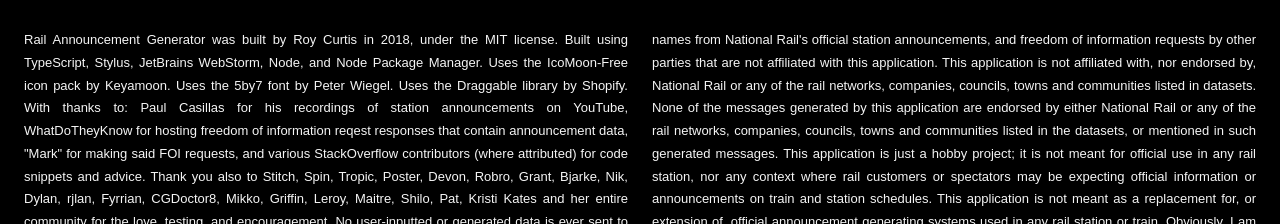
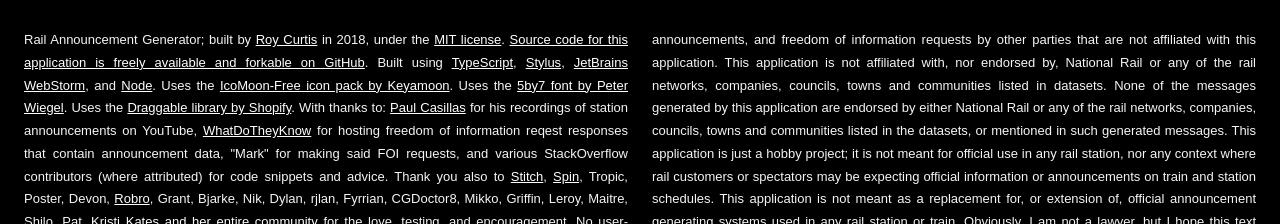
Before and after one commit to RoyCurtis/RAG, a website with bundled scripts: page index.html in a window 1280 px wide. Both pictures are taken after a click on the button 800 px from the left and 149 px from the top of the page. Shown: the part 576-800 px from the top of the page. Built offline with nearby package versions, Linux system fonts and the light colour scheme.

Commit message:
Add links to acknowledgements block

```diff
--- a/css/settings.styl
+++ b/css/settings.styl
@@ -48,6 +48,12 @@
     padding      24px
     text-align   justify
 
+    a
+      color $fgBrightest
+
+      &:visited
+        color $fgDim
+
   form
     display grid
     flex    1
--- a/index.html
+++ b/index.html
@@ -99,22 +99,23 @@
 
     <h1>%ST_LEGAL%</h1>
 
-    <p>
-      Rail Announcement Generator was built by Roy Curtis in 2018, under the MIT license.
-      Built using TypeScript, Stylus, JetBrains WebStorm, Node, and Node Package Manager.
-      Uses the IcoMoon-Free icon pack by Keyamoon. Uses the 5by7 font by Peter Wiegel.
-      Uses the Draggable library by Shopify.
-      With thanks to: Paul Casillas for his recordings of station announcements on
-      YouTube, WhatDoTheyKnow for hosting freedom of information reqest responses that
+    <p id="legalBlock">
+      Rail Announcement Generator; built by [Roy Curtis] in 2018, under the [MIT license].
+      [Source code for this application is freely available and forkable on GitHub].
+      Built using [TypeScript], [Stylus], [JetBrains WebStorm], and [Node].
+      Uses the [IcoMoon-Free icon pack by Keyamoon]. Uses the [5by7 font by Peter Wiegel].
+      Uses the [Draggable library by Shopify].
+      With thanks to: [Paul Casillas] for his recordings of station announcements on
+      YouTube, [WhatDoTheyKnow] for hosting freedom of information reqest responses that
       contain announcement data, "Mark" for making said FOI requests, and various
       StackOverflow contributors (where attributed) for code snippets and advice.
-      Thank you also to Stitch, Spin, Tropic, Poster, Devon, Robro, Grant, Bjarke, Nik,
-      Dylan, rjlan, Fyrrian, CGDoctor8, Mikko, Griffin, Leroy, Maitre, Shilo, Pat, Kristi
-      Kates and her entire community for the love, testing, and encouragement.
+      Thank you also to [Stitch], [Spin], Tropic, Poster, Devon, [Robro], Grant, Bjarke,
+      Nik, Dylan, rjlan, Fyrrian, CGDoctor8, Mikko, Griffin, Leroy, Maitre, Shilo, Pat,
+      [Kristi Kates and her entire community] for the love, testing, and encouragement.
       No user-inputted or generated data is ever sent to a remote server, at any time.
       Local storage is used only to store and recall JSON state and application settings,
       on user's explicit and intentional request.
-      This application uses phrases, vocabulary, and station names from National Rail's
+      This application uses phrases, vocabulary, and station names from [National Rail]'s
       official station announcements, and freedom of information requests by other parties
       that are not affiliated with this application.
       This application is not affiliated with, nor endorsed by, National Rail or any of
@@ -129,7 +130,26 @@
       announcement generating systems used in any rail station or train.
       Obviously, I am not a lawyer, but I hope this text makes it clear enough that this
       is just a hobby of mine, with zero commercial intent. Please enjoy, and thanks!
+
+      [0]:  https://roycurtis.com
+      [1]:  https://github.com/RoyCurtis/RAG/blob/master/LICENSE.md
+      [2]:  https://github.com/RoyCurtis/RAG
+      [3]:  https://www.typescriptlang.org/
+      [4]:  http://stylus-lang.com/
+      [5]:  https://www.jetbrains.com/webstorm/
+      [6]:  https://nodejs.org/en/
+      [7]:  https://icomoon.io/
+      [8]:  http://www.peter-wiegel.de/5by7.html
+      [9]:  https://shopify.github.io/draggable/
+      [10]: https://www.youtube.com/channel/UC8Hokjo49qLuy3L4bDS5c8w
+      [11]: https://www.whatdotheyknow.com/request/london_overground_announcments
+      [12]: https://laken.net/
+      [13]: http://calebflatten.com/
+      [14]: https://robrotheram.com/
+      [15]: https://www.twitch.tv/kristikates
+      [16]: http://www.nationalrail.co.uk/
     </p>
+
   </div>
 
   <!-- Display size warning -->
@@ -287,6 +307,7 @@
   <script src="data/nr_named.js"    type="text/javascript"></script>
   <script src="data/nr_services.js" type="text/javascript"></script>
   <script src="data/nr_stations.js" type="text/javascript"></script>
+  <!-- TODO: Make RAG load these more intelligently -->
 
   <!-- Third-party libraries -->
   <script src="js/vendor/draggable.js" type="text/javascript"></script>
--- a/js/rag.js
+++ b/js/rag.js
@@ -1190,6 +1190,7 @@
         this.rangeVoxRate = DOM.require('#rangeVoxRate');
         this.btnVoxTest = DOM.require('#btnVoxTest');
         this.btnVoxTest.onclick = this.handleVoxTest.bind(this);
+        Linkdown.parse(DOM.require('#legalBlock'));
     }
     open() {
         this.dom.classList.remove('hidden');
@@ -1463,6 +1464,19 @@
         }
     }
 }
+class Linkdown {
+    static parse(block) {
+        let links = [];
+        let idx = 0;
+        let text = block.innerText.replace(this.REGEX_REF, (_, k, v) => {
+            links[parseInt(k)] = v;
+            return '';
+        });
+        block.innerHTML = text.replace(this.REGEX_LINK, (_, t) => `<a href='${links[idx++]}' target="_blank" rel="noopener">${t}</a>`);
+    }
+}
+Linkdown.REGEX_LINK = /\[(.+?)\]/gi;
+Linkdown.REGEX_REF = /\[(\d+)\]:\s+(\S+)/gi;
 class Parse {
     static boolean(str) {
         str = str.toLowerCase();
--- a/js/ui/settings.ts
+++ b/js/ui/settings.ts
@@ -43,6 +43,10 @@
         this.btnVoxTest    = DOM.require('#btnVoxTest');
 
         this.btnVoxTest.onclick = this.handleVoxTest.bind(this);
+
+        // Legal and acknowledgements
+
+        Linkdown.parse( DOM.require('#legalBlock') );
     }
 
     /** Opens the settings screen */
--- /dev/null
+++ b/js/util/linkdown.ts
@@ -0,0 +1,34 @@
+/** Rail Announcements Generator. By Roy Curtis, MIT license, 2018 */
+
+/** A very, very small subset of Markdown for hyperlinking a block of text */
+class Linkdown
+{
+    /** Regex pattern for matching linked text */
+    private static readonly REGEX_LINK = /\[(.+?)\]/gi;
+    /** Regex pattern for matching link references */
+    private static readonly REGEX_REF  = /\[(\d+)\]:\s+(\S+)/gi;
+
+    /**
+     * Parses the text of the given block as Linkdown, converting tagged text into links
+     * using a given list of index-based references.
+     *
+     * @param block Element with text to replace; all children cleared
+     */
+    public static parse(block: HTMLElement) : void
+    {
+        let links : string[] = [];
+
+        // First, get the list of references, removing them from the text
+        let idx  = 0;
+        let text = block.innerText.replace(this.REGEX_REF, (_, k, v) =>
+        {
+            links[ parseInt(k) ] = v;
+            return '';
+        });
+
+        // Then, replace each tagged part of text with a link element
+        block.innerHTML = text.replace(this.REGEX_LINK, (_, t) =>
+            `<a href='${links[idx++]}' target="_blank" rel="noopener">${t}</a>`
+        );
+    }
+}
```
Also changed, not shown: css/index.css, 2 other files.
